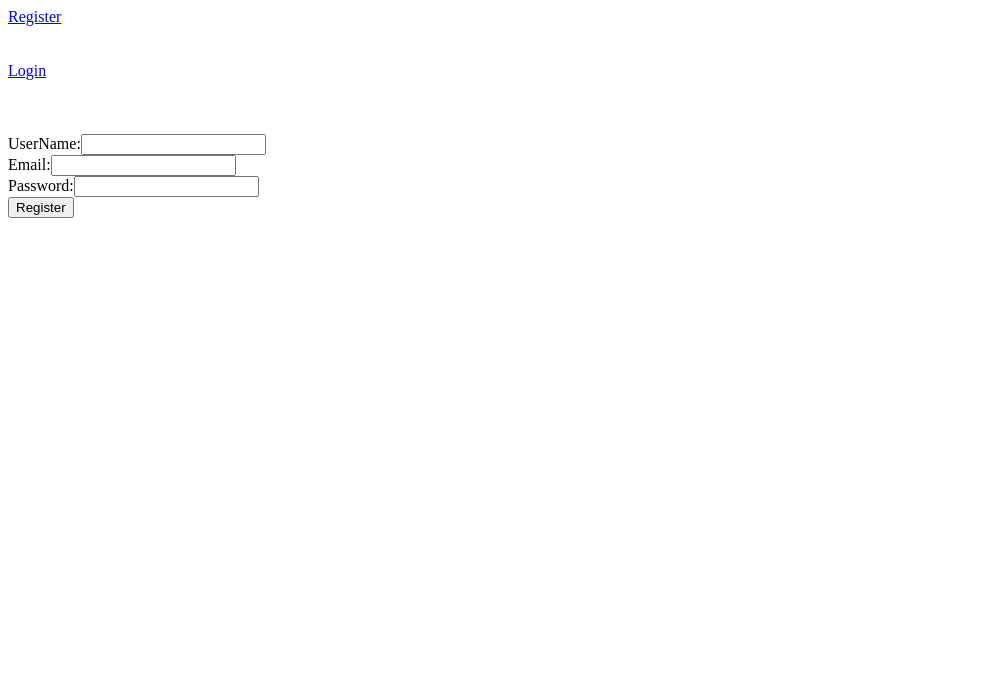
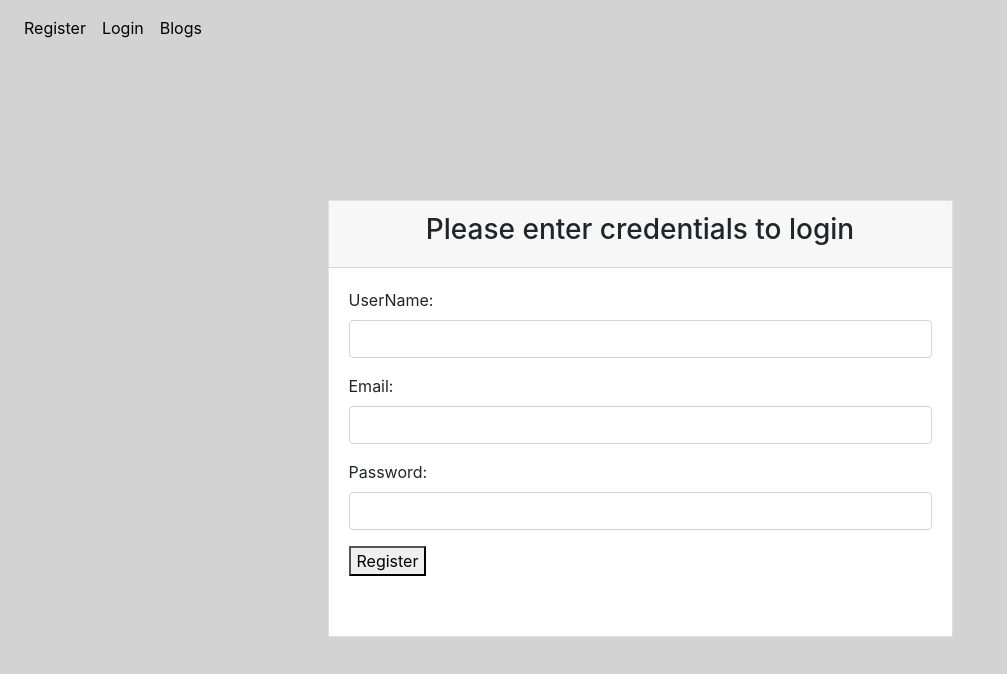
Before and after one commit to LakshmiNarayana9949/BlogSiteApplication_UI, an Angular app in the folder blog-site-application/: page /register in a window 1280 px wide. Shown: the top 674 px of the page, without its empty margins (0-1007 px from the left). Built offline with nearby package versions, Linux system fonts and the light colour scheme.

Commit message:
blog implementation started

```diff
--- a/blog-site-application/src/app/app-routing.module.ts
+++ b/blog-site-application/src/app/app-routing.module.ts
@@ -2,6 +2,7 @@ import { NgModule } from '@angular/core';
 import { RouterModule, Routes } from '@angular/router';
 import {RegistrationComponent} from './registration/registration.component';
 import { LoginComponent } from './login/login.component';
+import { BlogComponent } from './blog/blog.component';
 
 const routes: Routes = [
   {
@@ -16,6 +17,10 @@ const routes: Routes = [
   {
     path: 'login',
     component: LoginComponent
+  },
+  {
+    path: 'blog',
+    component : BlogComponent
   }
 ];
 
--- a/blog-site-application/src/app/app.component.html
+++ b/blog-site-application/src/app/app.component.html
@@ -1,10 +1,28 @@
-<a routerLink="/register">Register </a>
+<nav class="navbar navbar-expand-lg">
+    <div class="collapse navbar-collapse">
+        <ul class="navbar-nav mr-auto">
+            <li class="nav-item">
+                <a class="nav-link" style="color: black" routerLink="/register">Register </a>
+            </li>
+            <li class="nav-item">
+                <a class="nav-link" style="color: black" routerLink="/login">Login </a>
+            </li>
+            <li class="nav-item">
+                <a class="nav-link" style="color: black" routerLink="/blog">Blogs </a>
+            </li>
+        </ul>
+    </div>
+
+</nav>
+
+
+
 
 <br/>
 <br/>
 <br/>
 
-<a routerLink="/login">Login </a>
+
 
 <br/>
 <br/>
--- a/blog-site-application/src/app/app.module.ts
+++ b/blog-site-application/src/app/app.module.ts
@@ -7,12 +7,14 @@ import { RegistrationComponent } from './registration/registration.component';
 import { AuthService } from './services/auth.service';
 import { HttpClientModule } from '@angular/common/http';
 import { LoginComponent } from './login/login.component';
+import { BlogComponent } from './blog/blog.component';
 
 @NgModule({
   declarations: [
     AppComponent,
     RegistrationComponent,
-    LoginComponent
+    LoginComponent,
+    BlogComponent
   ],
   imports: [
     BrowserModule,
--- /dev/null
+++ b/blog-site-application/src/app/blog/blog.component.html
@@ -0,0 +1 @@
+<p>blog works!</p>
--- /dev/null
+++ b/blog-site-application/src/app/blog/blog.component.ts
@@ -0,0 +1,14 @@
+import { Component, OnInit } from '@angular/core';
+
+@Component({
+  selector: 'app-blog',
+  templateUrl: './blog.component.html'
+})
+export class BlogComponent implements OnInit {
+
+  constructor() { }
+
+  ngOnInit(): void {
+  }
+
+}
--- a/blog-site-application/src/app/login/login.component.html
+++ b/blog-site-application/src/app/login/login.component.html
@@ -1,13 +1,25 @@
-<br/>
-
-<label>Email:</label>
-<input type="text" [(ngModel)]="loginDetails.Email"/>
-
-<br/>
-
-<label>Password:</label>
-<input type="password" [(ngModel)]="loginDetails.Password"/>
-
-<br/>
-
-<button type="submit" (click)="Login()">Login</button>
+<div class="row">
+    <div class="col-md-6 mx-auto">
+        <div class="card rounded-0" style="background-origin: lightgray;">
+            <div class="card-header">
+                <h3 style="text-align: center; vertical-align: middle">Please enter credentials to login</h3>
+            </div>
+            <div class="card-body">
+                <div class="form">
+                    <div class="form-group">
+                        <label>Email:</label>
+                        <input type="email" class="form-control" [(ngModel)]="loginDetails.Email"/>
+                    </div>
+                    <div class="form-group">
+                        <label>Password:</label>
+                        <input type="password" class="form-control" [(ngModel)]="loginDetails.Password"/>
+                    </div>
+                    <label style="color:red">{{errorMessage}}</label>
+                    <div class="form-group">
+                        <button type="submit" (click)="Login()">Login</button>
+                    </div>
+                </div>
+            </div>
+        </div>
+    </div>
+</div>
--- a/blog-site-application/src/app/login/login.component.ts
+++ b/blog-site-application/src/app/login/login.component.ts
@@ -9,12 +9,17 @@ import { Router } from '@angular/router';
 })
 export class LoginComponent implements OnInit {
   loginDetails : LoginDetails = new LoginDetails();
+  errorMessage : string = ''
   constructor(private router : Router, private auth : AuthService) { }
 
   Login(){
-
     this.auth.loginUser(this.loginDetails).subscribe(res => {
-      debugger;
+      localStorage.setItem('token', res.RefreshToken);
+      localStorage.setItem('userId', res.Id);
+      this.router.navigate(['/blog']);
+    },
+    err => {
+      this.errorMessage = err.error.text;
     });
   }
   ngOnInit(): void {
--- a/blog-site-application/src/app/registration/registration.component.html
+++ b/blog-site-application/src/app/registration/registration.component.html
@@ -1,22 +1,30 @@
-<br/>
-
-<label>UserName:</label>
-<input type="text" [(ngModel)]="user.UserName"/>
-
-<br/>
-
-<label>Email:</label>
-<input type="text" [(ngModel)]="user.Email"/>
-
-<br/>
-
-<label>Password:</label>
-<input type="password" [(ngModel)]="user.Password"/>
-
-<br/>
-
-<button type="submit" (click)="RegisterNewUser()">Register</button>
-
-<br/>
-
-<label>{{message}}</label>
+<div class="row">
+    <div class="col-md-6 mx-auto">
+        <div class="card rounded-0" style="background-origin: lightgray;">
+            <div class="card-header">
+                <h3 style="text-align: center; vertical-align: middle">Please enter credentials to login</h3>
+            </div>
+            <div class="card-body">
+                <div class="form">
+                    <div class="form-group">
+                        <label>UserName:</label>
+                        <input type="text" class="form-control" [(ngModel)]="user.UserName"/>
+                    </div>
+                    <div class="form-group">
+                        <label>Email:</label>
+                        <input type="email" class="form-control" [(ngModel)]="user.Email"/>
+                    </div>
+                    <div class="form-group">
+                        <label>Password:</label>
+                        <input type="password" class="form-control" [(ngModel)]="user.Password"/>
+                    </div>
+                    <div class="form-group">
+                        <button type="submit" (click)="RegisterNewUser()">Register</button>
+                    </div>
+                    <label style="color:green">{{message}}</label>
+                    <label style="color:red">{{errorMessage}}</label>
+                </div>
+            </div>
+        </div>
+    </div>
+</div>
--- a/blog-site-application/src/app/registration/registration.component.ts
+++ b/blog-site-application/src/app/registration/registration.component.ts
@@ -10,12 +10,23 @@ import { Injectable } from '@angular/core';
 })
 export class RegistrationComponent implements OnInit {
   message : string = ''
+  errorMessage : string = ''
   user : User = new User()
   constructor(private _router: Router, private _auth: AuthService) { }
 
   RegisterNewUser(){
     this.user.Id = 0;
-    this._auth.registerUser(this.user).subscribe(res => this.message = res);
+    this._auth.registerUser(this.user).subscribe(res => {
+      if(res == "true"){
+        this.message = "User registered successfully";
+        this.errorMessage = '';
+        this.user = new User;
+      }
+      else{
+        this.message = "";
+        this.errorMessage = "Username or Email already exists";
+      }
+      });
   }
 
   ngOnInit(): void {
--- a/blog-site-application/src/index.html
+++ b/blog-site-application/src/index.html
@@ -6,8 +6,9 @@
   <base href="/">
   <meta name="viewport" content="width=device-width, initial-scale=1">
   <link rel="icon" type="image/x-icon" href="favicon.ico">
+  <link rel="stylesheet" href="https://cdn.jsdelivr.net/npm/bootstrap@4.1.3/dist/css/bootstrap.min.css">
 </head>
-<body>
+<body style="background-color: lightgray;">
   <app-root></app-root>
 </body>
 </html>
```
